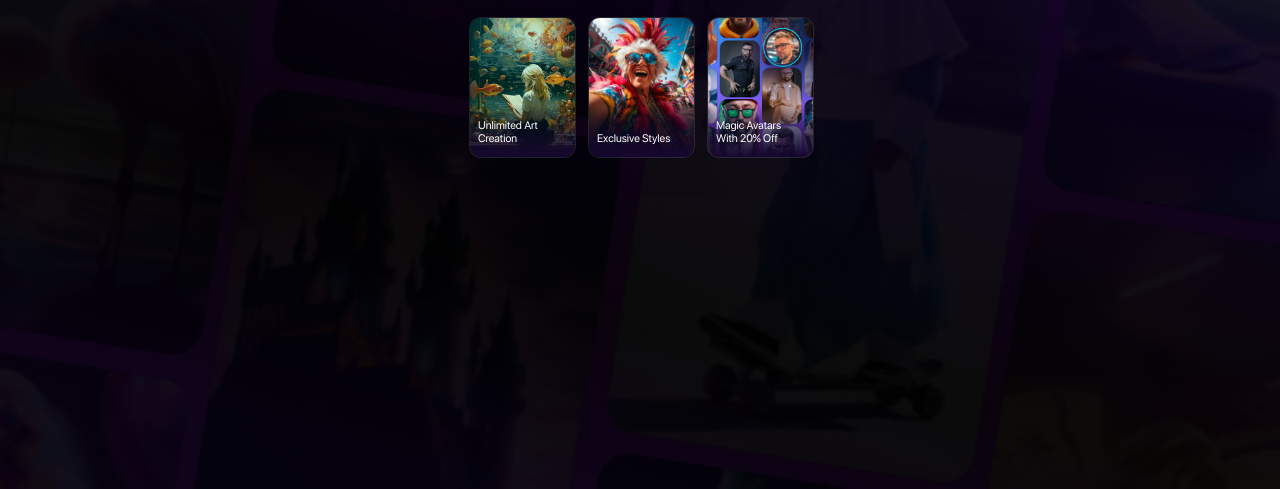
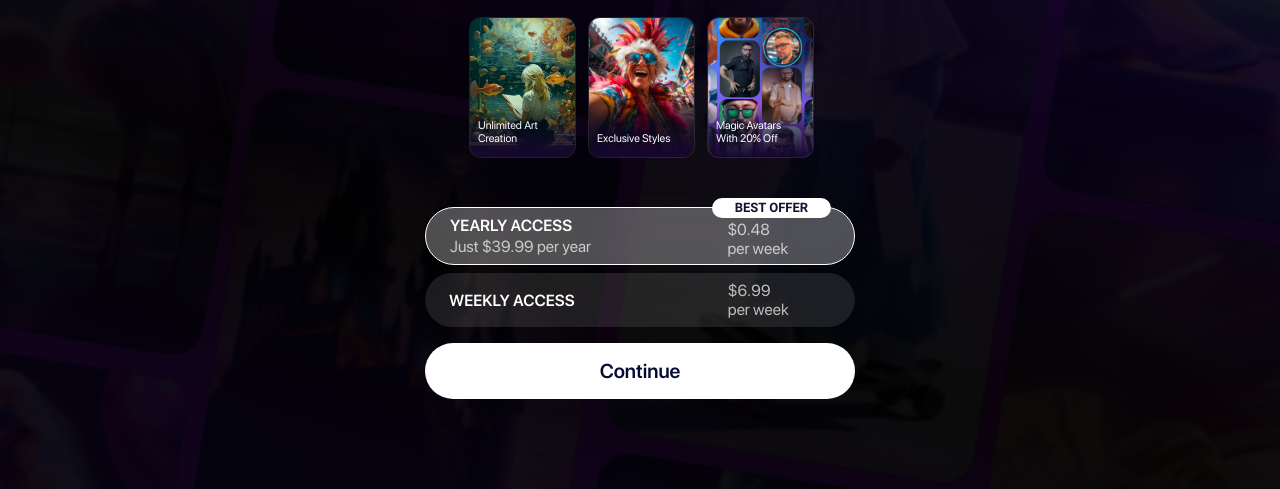
Before and after one commit to cLubber1337/ibanner, a website built with Vite: page index.html in a window 1280 px wide. Shown: the part 311-800 px from the top of the page. Built offline with nearby package versions, Linux system fonts and the light colour scheme.

Commit message:
feat: add cta

```diff
--- a/index.html
+++ b/index.html
@@ -46,6 +46,37 @@
             </ul>
           </div>
         </section>
+        <section class="section container">
+          <div class="cta">
+            <div class="cta__plans">
+              <div class="plan plan-premium plan-active">
+                <div class="best-offer-badge">BEST OFFER</div>
+                <div class="plan__inner">
+                  <div class="plan__info">
+                    <p class="plan__title">YEARLY ACCESS</p>
+                    <p class="plan__description">Just $39.99 per year</p>
+                  </div>
+                  <div class="plan__price plan__price-best-offer">
+                    <p class="plan__price__value">$0.48</p>
+                    <p class="plan__price__duration">per week</p>
+                  </div>
+                </div>
+              </div>
+              <div class="plan">
+                <div class="plan__inner">
+                  <div>
+                    <p class="plan__title">WEEKLY ACCESS</p>
+                  </div>
+                  <div class="plan__price">
+                    <p class="plan__price__value">$6.99</p>
+                    <p class="plan__price__duration">per week</p>
+                  </div>
+                </div>
+              </div>
+            </div>
+            <button class="button" type="button">Continue</button>
+          </div>
+        </section>
       </main>
     </div>
   </body>
--- /dev/null
+++ b/styles/blocks/button.css
@@ -0,0 +1,16 @@
+.button {
+  color: var(--color-dark-blue2);
+  background: var(--color-white);
+  border-radius: 32px;
+  width: 100%;
+  height: 56px;
+  font-weight: 600;
+  font-size: 1.25rem;
+  line-height: 1.2;
+  text-align: center;
+  border: none;
+}
+
+.button:active {
+  scale: 98%;
+}
--- /dev/null
+++ b/styles/blocks/cta.css
@@ -0,0 +1,7 @@
+.cta {
+  margin-bottom: 44px;
+}
+
+.cta__plans {
+  margin-bottom: 16px;
+}
--- a/styles/blocks/features.css
+++ b/styles/blocks/features.css
@@ -1,5 +1,6 @@
 .features {
   position: relative;
+  margin-bottom: 50px;
 }
 
 .features__list {
--- /dev/null
+++ b/styles/blocks/plan.css
@@ -0,0 +1,67 @@
+.plan {
+  position: relative;
+  width: 100%;
+  background: var(--color-bg-plan);
+  border-radius: 32px;
+  padding: 8px 24px;
+}
+
+.plan-premium {
+  border: 1px solid var(--color-white);
+}
+
+.plan-active {
+  backdrop-filter: blur(11px);
+  background: rgba(255, 255, 255, 0.3);
+}
+
+.plan:first-child {
+  margin-bottom: 8px;
+}
+
+.plan__inner {
+  display: grid;
+  grid-template-columns: 73% 1fr;
+  align-items: center;
+}
+
+.plan__info {
+  display: flex;
+  flex-direction: column;
+  row-gap: 2px;
+}
+
+.plan__title {
+  font-weight: 600;
+}
+.plan__description {
+  opacity: 0.7;
+}
+
+.plan__price {
+  opacity: 0.7;
+}
+
+.plan__price-best-offer {
+  position: relative;
+  top: 3px;
+}
+
+.best-offer-badge {
+  --height: 20px;
+  --px: 23px;
+
+  position: absolute;
+  top: calc(var(--height) / 2 * -1);
+  right: var(--px);
+  height: var(--height);
+  font-family: var(--font3);
+  font-size: 0.8125rem;
+  font-weight: 700;
+  color: var(--color-dark-blue);
+  background: var(--color-white);
+  border-radius: 10px;
+  display: flex;
+  align-items: center;
+  padding-inline: var(--px);
+}
--- a/styles/style.css
+++ b/styles/style.css
@@ -6,3 +6,6 @@
 @import 'blocks/header.css';
 @import 'blocks/hero.css';
 @import 'blocks/features.css';
+@import 'blocks/cta.css';
+@import 'blocks/plan.css';
+@import 'blocks/button.css';
--- a/styles/variables.css
+++ b/styles/variables.css
@@ -3,4 +3,9 @@
   --container-padding-x: 24px;
 
   --color-white: #fff;
+  --color-dark-blue: #141131;
+  --color-dark-blue2: #070b33;
+  --color-bg-plan: rgba(255, 255, 255, 0.1);
+
+  --font3: 'Roboto', sans-serif;
 }
```
